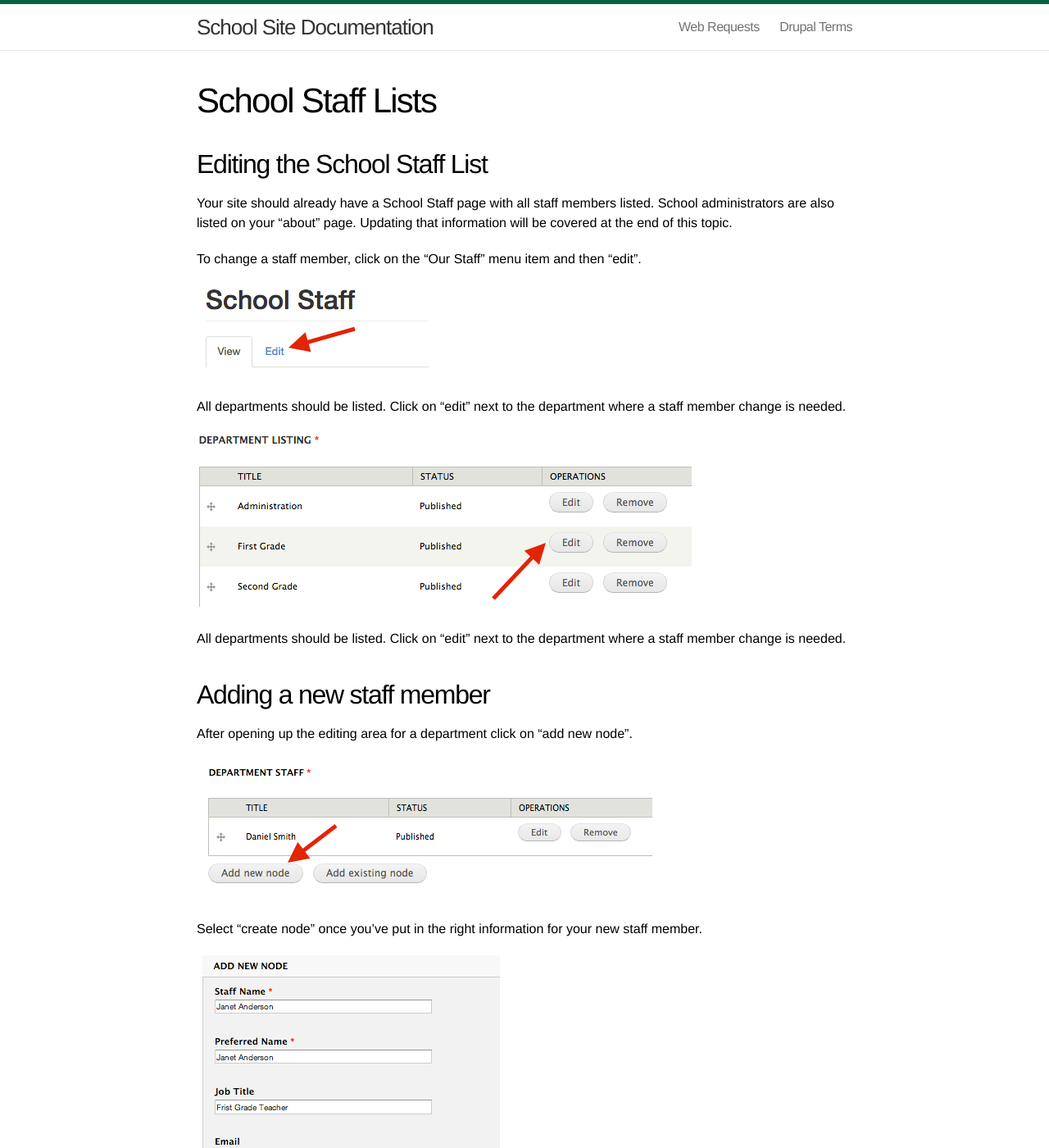
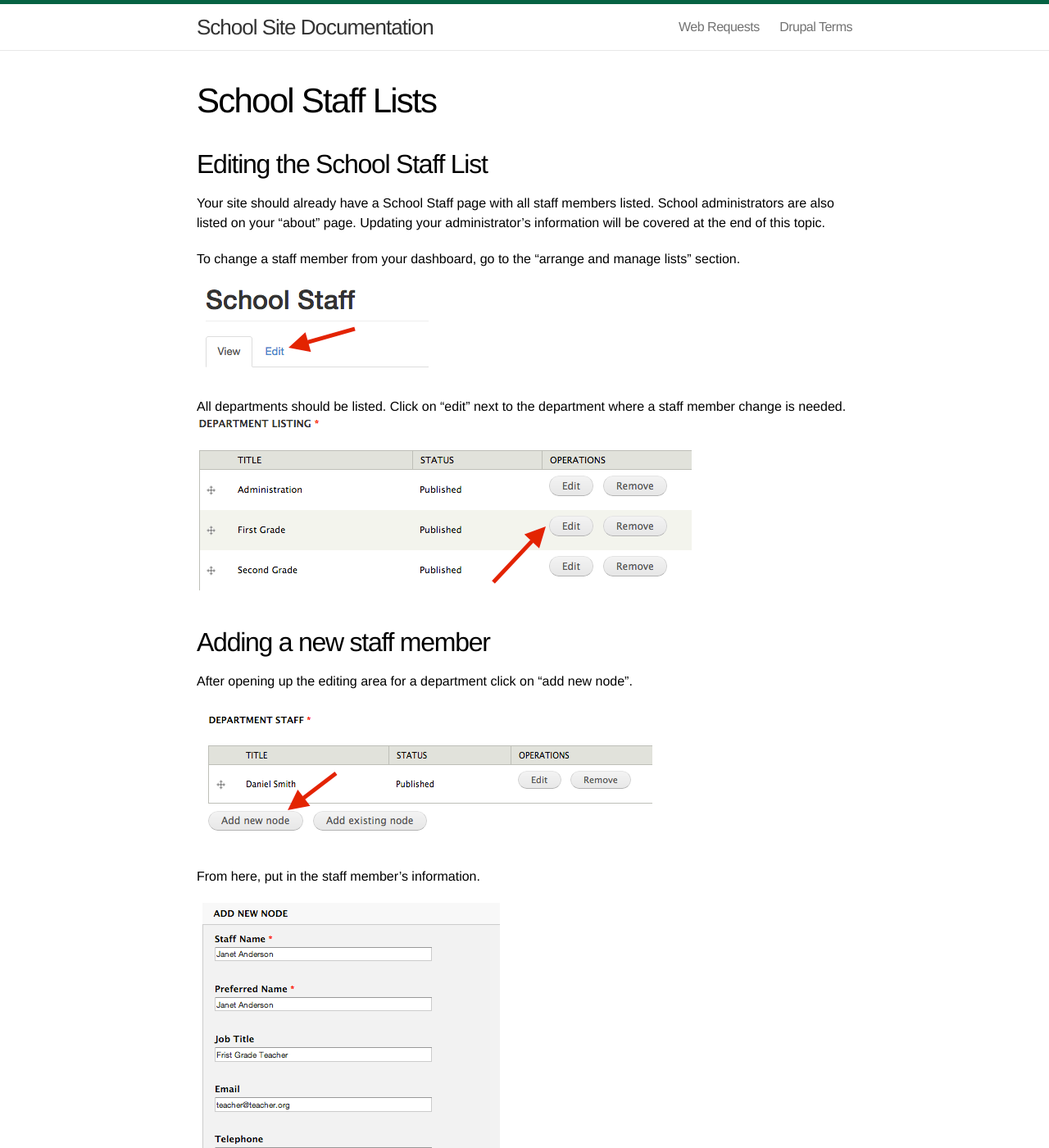
Before and after one commit to HCPSS/schoolsites-help, a Jekyll site: the page built from _posts/2014-07-15-changing-staff.md, in a window 1280 px wide and 1400 px high. Shown: the whole window at 82% size. Built offline with Jekyll 4.4.1, drawn with Linux system fonts in a browser that asks for light colours; Markdown is read by kramdown in place of the engine named in the settings; some of the changed text lies outside the part shown.

Commit message:
changed wording on a few points

```diff
--- a/_posts/2014-07-15-changing-staff.md
+++ b/_posts/2014-07-15-changing-staff.md
@@ -5,17 +5,14 @@
 
 ## Editing the School Staff List
 
-Your site should already have a School Staff page with all staff members listed. School administrators are also listed on your "about" page. Updating that information will be covered at the end of this topic.
+Your site should already have a School Staff page with all staff members listed. School administrators are also listed on your "about" page. Updating your administrator's information will be covered at the end of this topic.
 
-To change a staff member, click on the "Our Staff" menu item and then "edit".
+To change a staff member from your dashboard, go to the "arrange and manage lists" section.
 
 ![staff edit](/schoolsites-help/images/staff/our-staff-edit.png)
 
 All departments should be listed. Click on "edit" next to the department where a staff member change is needed.
-
 ![edit department](/schoolsites-help/images/staff/edit-department.png)
-
-All departments should be listed. Click on "edit" next to the department where a staff member change is needed.
 
 ## Adding a new staff member
 
@@ -23,13 +20,15 @@
 
 ![new node](/schoolsites-help/images/staff/new-staff-node.png)
 
-Select "create node" once you've put in the right information for your new staff member.
+From here, put in the staff member's information.
 
 ![create node](/schoolsites-help/images/staff/create-node.png)
 
-Select "update node" and then "save" to commit all changes.
+Select "create node" after your changes are all set.
 
 ![update node](/schoolsites-help/images/staff/update-node.png)
+
+Then, select "update node" and "save" to commit all changes.
 
 ## Moving a pre-existing staff member
 
@@ -43,7 +42,7 @@
 
 ![existing node](/schoolsites-help/images/staff/existing-staff-node.png)
 
-After searching for their name, click on "add node.""
+After finding their name, click on "add node.""
 
 ![adding new node](/schoolsites-help/images/staff/move-staff.png)
 
```
Also changed, not shown: other parts of _posts/2014-07-15-changing-staff.md (+1 -1 lines), _posts/2014-07-15-replacing-files.md (+2 -2 lines), _posts/2014-07-15-uploading-files.md (+1 -1 lines).
